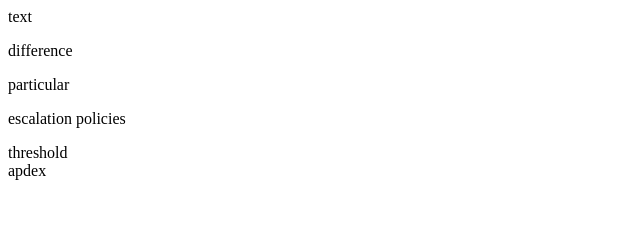
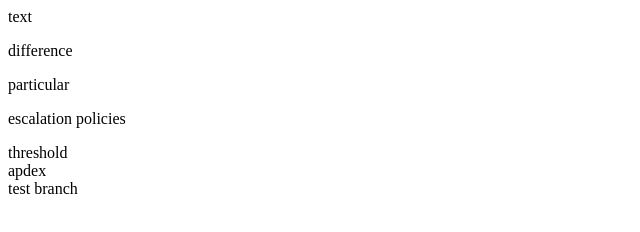
Before and after one commit to paulgerios/git, a plain HTML site: page index.html in a window 1280 px wide. Shown: the full height of the page, 0-640 px from the left. Drawn offline with Linux system fonts and the light colour scheme.

Commit message:
test branch

```diff
--- a/index.html
+++ b/index.html
@@ -6,3 +6,5 @@
 <p>escalation policies</p>
 <div>threshold</div>
 <div>apdex</div>
+
+<div>test branch</div>
```
